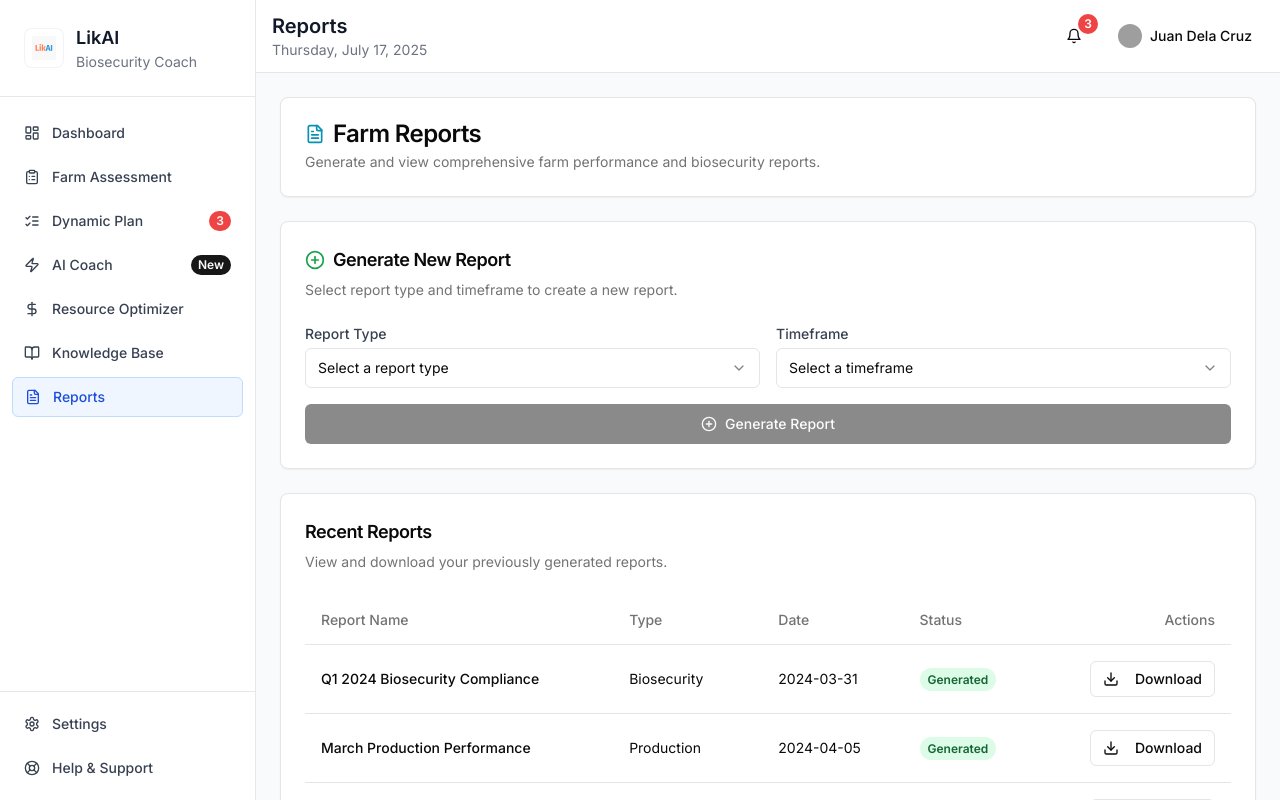
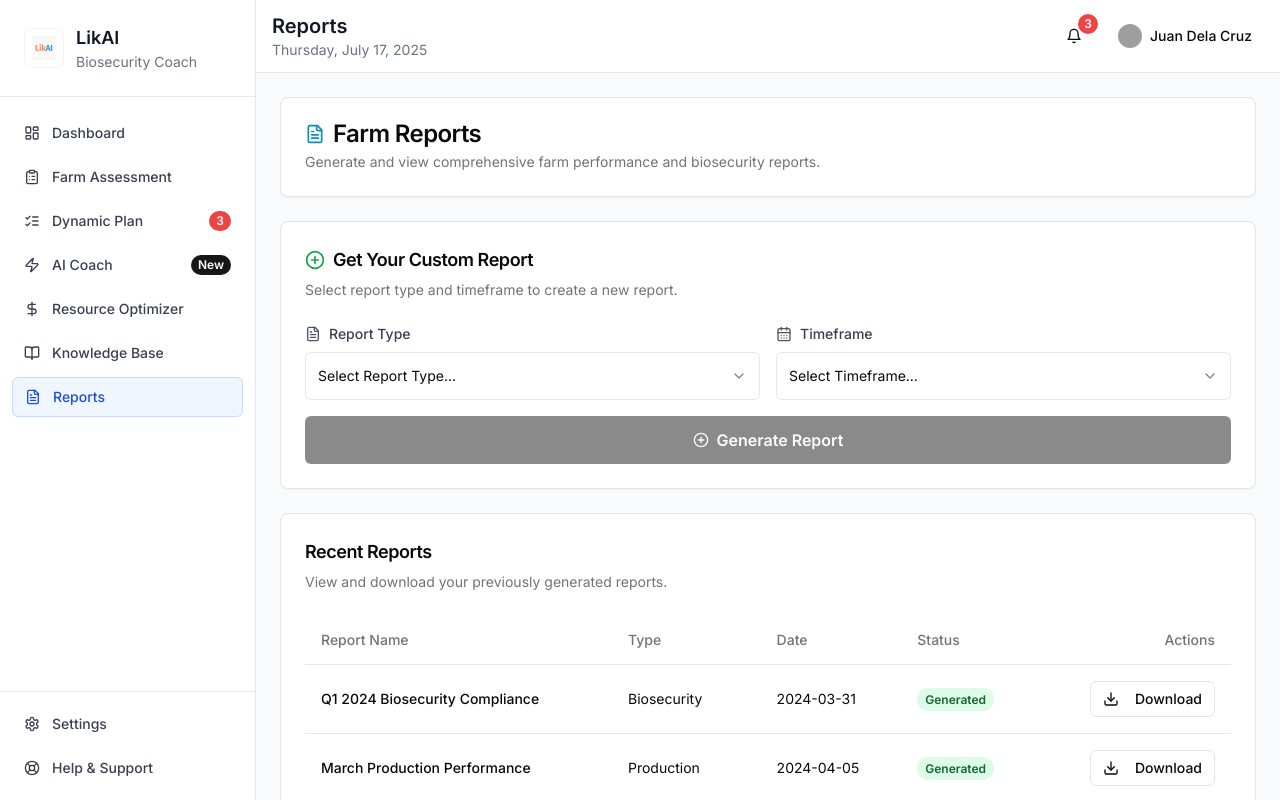
Before and after one commit to Web3-Iligan/LikAI, a Next.js app: page /reports in a window 1280 px wide. Shown: the top 800 px of the page. Built offline with nearby package versions, Linux system fonts and the light colour scheme; grey boxes are pictures that could not be loaded.

Commit message:
Refactor ReportsPage component to improve UI elements, enhance report type selection, and update messaging for better user experience.

```diff
--- a/app/reports/page.tsx
+++ b/app/reports/page.tsx
@@ -8,8 +8,10 @@ import {
   DollarSign,
   Download,
   FileText,
+  Loader2,
   PlusCircle,
   Shield,
+  Waves,
 } from "lucide-react";
 
 import { Button } from "@/components/ui/button";
@@ -121,7 +123,7 @@ export default function ReportsPage() {
         <CardHeader>
           <CardTitle className="flex items-center gap-2 text-lg">
             <PlusCircle className="h-5 w-5 text-green-600" />
-            Generate New Report
+            Get Your Custom Report
           </CardTitle>
           <CardDescription>
             Select report type and timeframe to create a new report.
@@ -132,37 +134,39 @@ export default function ReportsPage() {
             <div>
               <label
                 htmlFor="report-type"
-                className="mb-1 block text-sm font-medium text-gray-700"
+                className="mb-2 flex items-center gap-2 text-sm font-medium text-gray-700"
               >
+                <FileText className="h-4 w-4 text-gray-600" />
                 Report Type
               </label>
               <Select value={reportType} onValueChange={setReportType}>
-                <SelectTrigger id="report-type" className="w-full">
-                  <SelectValue placeholder="Select a report type" />
+                <SelectTrigger id="report-type" className="w-full h-12">
+                  <SelectValue placeholder="Select Report Type..." />
                 </SelectTrigger>
                 <SelectContent>
-                  <SelectItem value="Biosecurity">
+                  <SelectItem value="BFAR Compliance">
                     <div className="flex items-center gap-2">
-                      <Shield className="h-4 w-4 text-blue-600" /> Biosecurity
-                      Compliance
+                      <Shield className="h-4 w-4 text-blue-600" /> BFAR Compliance Report
                     </div>
                   </SelectItem>
-                  <SelectItem value="Production">
+                  <SelectItem value="Biosecurity Performance">
                     <div className="flex items-center gap-2">
-                      <BarChart3 className="h-4 w-4 text-purple-600" />{" "}
-                      Production Performance
+                      <Shield className="h-4 w-4 text-emerald-600" /> Biosecurity Performance Summary
                     </div>
                   </SelectItem>
-                  <SelectItem value="Financial">
+                  <SelectItem value="Pond Health">
                     <div className="flex items-center gap-2">
-                      <DollarSign className="h-4 w-4 text-green-600" />{" "}
-                      Financial Summary
+                      <Waves className="h-4 w-4 text-blue-600" /> Pond Health Trends
                     </div>
                   </SelectItem>
-                  <SelectItem value="Water Quality">
+                  <SelectItem value="Feed & Resource">
                     <div className="flex items-center gap-2">
-                      <CalendarDays className="h-4 w-4 text-orange-600" /> Water
-                      Quality Trends
+                      <DollarSign className="h-4 w-4 text-green-600" /> Feed & Resource Efficiency
+                    </div>
+                  </SelectItem>
+                  <SelectItem value="Harvest Summary">
+                    <div className="flex items-center gap-2">
+                      <BarChart3 className="h-4 w-4 text-purple-600" /> Harvest Summary
                     </div>
                   </SelectItem>
                 </SelectContent>
@@ -171,20 +175,21 @@ export default function ReportsPage() {
             <div>
               <label
                 htmlFor="timeframe"
-                className="mb-1 block text-sm font-medium text-gray-700"
+                className="mb-2 flex items-center gap-2 text-sm font-medium text-gray-700"
               >
+                <CalendarDays className="h-4 w-4 text-gray-600" />
                 Timeframe
               </label>
               <Select value={timeframe} onValueChange={setTimeframe}>
-                <SelectTrigger id="timeframe" className="w-full">
-                  <SelectValue placeholder="Select a timeframe" />
+                <SelectTrigger id="timeframe" className="w-full h-12">
+                  <SelectValue placeholder="Select Timeframe..." />
                 </SelectTrigger>
                 <SelectContent>
-                  <SelectItem value="Daily">Daily</SelectItem>
-                  <SelectItem value="Weekly">Weekly</SelectItem>
-                  <SelectItem value="Monthly">Monthly</SelectItem>
-                  <SelectItem value="Quarterly">Quarterly</SelectItem>
-                  <SelectItem value="Annually">Annually</SelectItem>
+                  <SelectItem value="Last Month">Last Month</SelectItem>
+                  <SelectItem value="Last Quarter">Last Quarter</SelectItem>
+                  <SelectItem value="Last 6 Months">Last 6 Months</SelectItem>
+                  <SelectItem value="Last Year">Last Year</SelectItem>
+                  <SelectItem value="Custom Range">Custom Range</SelectItem>
                 </SelectContent>
               </Select>
             </div>
@@ -192,7 +197,7 @@ export default function ReportsPage() {
           <Button
             onClick={handleGenerateReport}
             disabled={!reportType || !timeframe}
-            className="flex w-full items-center gap-2"
+            className="flex w-full items-center gap-2 h-12 text-base font-semibold"
           >
             <PlusCircle className="h-4 w-4" /> Generate Report
           </Button>
@@ -235,6 +240,9 @@ export default function ReportsPage() {
                               : "bg-red-100 text-red-800"
                         }`}
                       >
+                        {report.status === "Pending" && (
+                          <Loader2 className="mr-1 h-3 w-3 animate-spin inline" />
+                        )}
                         {report.status}
                       </span>
                     </TableCell>
@@ -252,8 +260,10 @@ export default function ReportsPage() {
               </TableBody>
             </Table>
           ) : (
-            <div className="py-10 text-center text-gray-500">
-              No reports generated yet.
+            <div className="py-12 text-center">
+              <FileText className="mx-auto h-12 w-12 text-gray-400 mb-4" />
+              <h3 className="text-lg font-medium text-gray-900 mb-2">No reports yet!</h3>
+              <p className="text-gray-500">Generate your first report above to get started.</p>
             </div>
           )}
         </CardContent>
--- a/components/coach/interactive-chatbot.tsx
+++ b/components/coach/interactive-chatbot.tsx
@@ -355,12 +355,6 @@ I'm here to provide **practical, actionable guidance** for your farm! 🦐`;
           <h1 className="text-2xl font-bold text-gray-900">LikAI Coach</h1>
           <Badge className="bg-green-100 text-green-800">Live</Badge>
         </div>
-        <Link href="/dashboard">
-          <Button variant="ghost" size="sm">
-            <ArrowLeft className="mr-2 h-4 w-4" />
-            Back to Dashboard
-          </Button>
-        </Link>
       </div>
 
       {/* Enhanced Chat Interface */}
```
